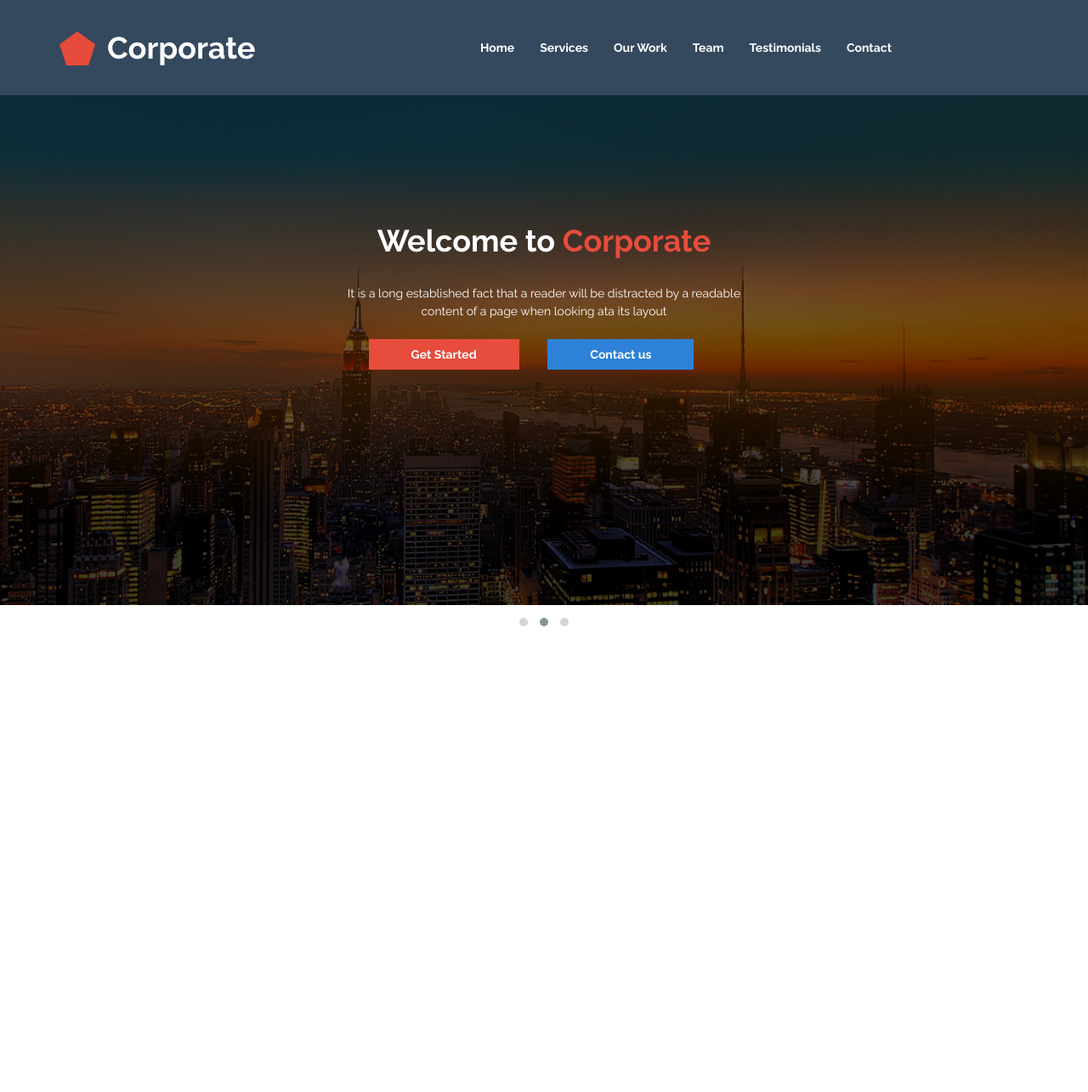
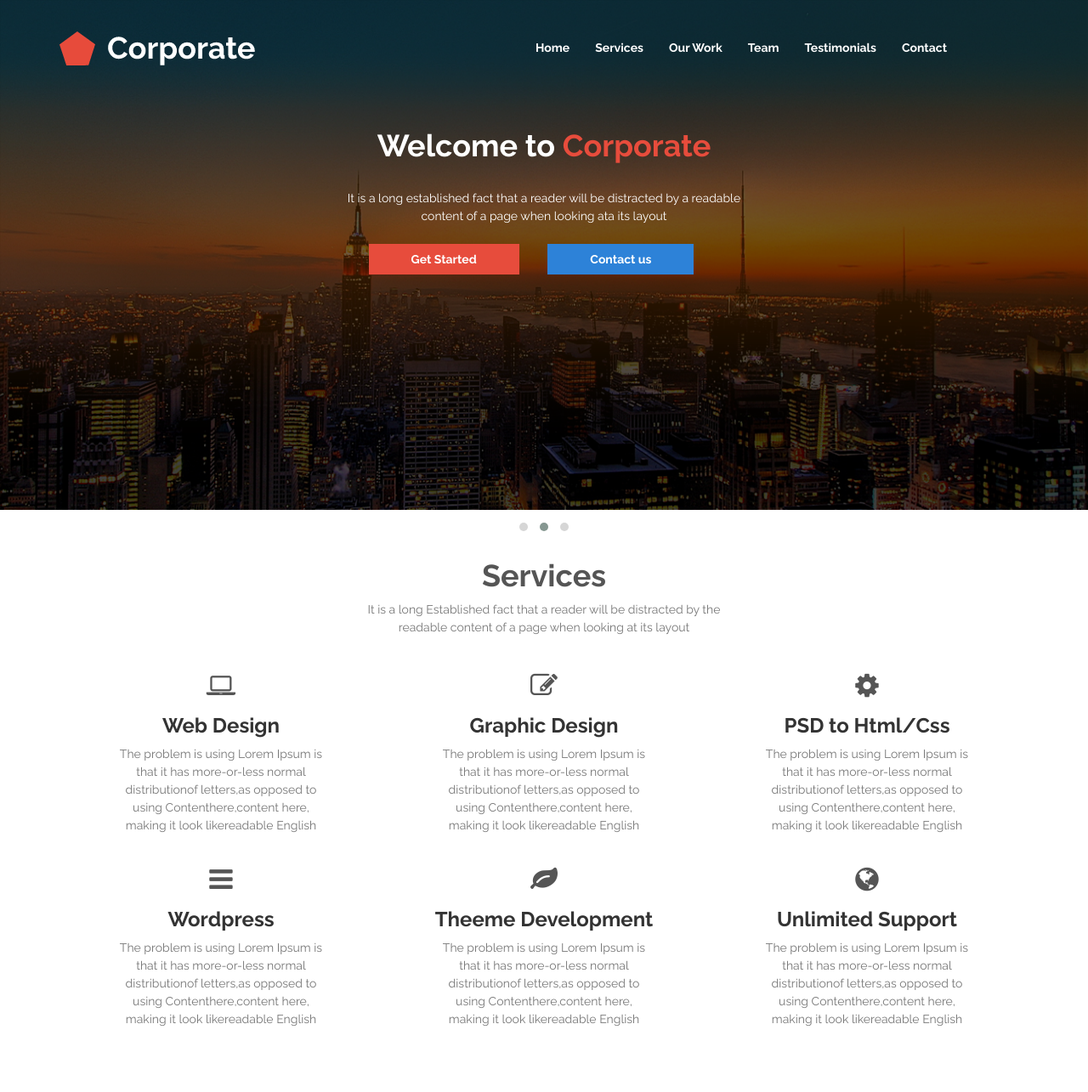
Before and after one commit to UsmanIdrees1/Corporate-Html-Template, a plain HTML site: page index.html in a window 1280 px wide. Shown: the whole page at 85% size. Drawn offline with nearby package versions, Linux system fonts and the light colour scheme.

Commit message:
Services section

```diff
--- a/Corporate Html Template/css/reset.css
+++ b/Corporate Html Template/css/reset.css
@@ -49,11 +49,12 @@ a:hover{
 }
 ul{
     list-style: none;
-    margin-left: 235px;
+    margin-left: 300px;
     display: flex;
-
-}
+    }
 ul li{
     display: inline;
-
-}
+    }
+    .section-padding{
+        padding: 56px 0px;
+    }
--- a/Corporate Html Template/js/main.js
+++ b/Corporate Html Template/js/main.js
@@ -1,4 +1,5 @@
 
+/******************************Slider Section Start********************/
 $(document).ready(function() {
 
     $("#owl-demo").owlCarousel({
@@ -20,5 +21,22 @@ $(document).ready(function() {
 
     });
 
+    /******************************Slider Section Start********************/
+
+    /******************************Fixed Header Section Start********************/
+
+    $(window).scroll(function(){
+var top=$(window).scrollTop();
+if(top>=60){
+    $("header").addClass('secondary-dark-blue-bg');
+    }
+    else{
+       if( $("header").addClass('secondary-dark-blue-bg')){
+        $("header").removeClass('secondary-dark-blue-bg');
+       }
+    }
+    });
+
+    /******************************Fixed Header Section End********************/
+
   });
-  document.getElementById("para").innerHTML="red";
--- a/index.html
+++ b/index.html
@@ -19,11 +19,11 @@
 </head>
 <body>
 
-    <!--body content-->
+    <!-------------------------body content----------------------------------------->
 
-    <!--header section-->
+    <!--------------------------header section Start--------------------------------->
 
-  <header class="secondary-dark-blue-bg">
+  <header>
     <div class="container">
         <div class="row">
             <a href="#" class="logo"><img src="Corporate Html Template/img/logo.png" alt="logo/"></a>
@@ -42,7 +42,9 @@
     </div>
 </header>
 
-<!--slider section-->
+<!-------------------------------------------Header Section End------------------------------------------->
+
+<!-------------------------------------------slider section Start------------------------------------------>
 
 
 <section id="owl-demo" class="owl-carousel owl-theme">
@@ -56,21 +58,82 @@
 <div class="img1">
     <h1 class="slider-heading" >Welcome to <span class="primary">Corporate</span></h1>
     <p>It is a long established fact that a reader will be distracted by a readable<br/>content of a page when looking ata its layout</p>
-    <a class="primary-bg" href="#">Get Started</a>
-    <a class="secondary-sky-blue-bg" href="#">Contact us</a>
+    <a class="primary-bg cta1" href="#">Get Started</a>
+    <a class="secondary-sky-blue-bg cta2" href="#">Contact us</a>
 </div>
 
 <div class="img1">
     <h1 class="slider-heading" >Welcome to <span class="primary">Corporate</span></h1>
-    <p>It is a long established fact that a reader will be distracted by a readable<br/>content of a page when looking ata its layout</p>
-    <a class="primary-bg" href="#">Get Started</a>
-    <a class="secondary-sky-blue-bg" href="#">Contact us</a>
+    <p>It is a long established fact that a reader will be distracted by a readable<br/>content of a page when looking at its layout</p>
+    <a class="primary-bg cta1" href="#">Get Started</a>
+    <a class="secondary-sky-blue-bg cta2" href="#">Contact us</a>
 </div>
+</section>
+
+<!-------------------------------------------slider section End------------------------------------------>
+
+<!-------------------------------------------services section Start------------------------------------------>
 
 
+<section class="services section-padding">
+    <div class="services-header">
+        <h1>Services</h1>
+        <p>It is a long Established fact that a reader will be distracted by the<br/>readable content of a page when looking at its layout</p>
+    </div>
+    <div class="services-content">
+        <div class="container">
+            <div class="row">
+                <div class="col-md-4">
+                    <p><i class="fa fa-laptop"></i></p>
+                    <h3>Web Design</h3>
+                    <p>The problem is using Lorem Ipsum is<br/>that it has more-or-less normal<br/>distributionof letters,as opposed to<br/>using
+                        Contenthere,content here,<br/>making it look likereadable English</p>
+                </div>
+                <div class="col-md-4">
+                    <p><i class="fa fa-edit"></i></p>
+                    <h3>Graphic Design</h3>
+                    <p>The problem is using Lorem Ipsum is<br/>that it has more-or-less normal<br/>distributionof letters,as opposed to<br/>using
+                        Contenthere,content here,<br/>making it look likereadable English</p>
+                </div>
+                <div class="col-md-4">
+                    <p><i class="fa fa-cog"></i></p>
+                    <h3>PSD to Html/Css</h3>
+                    <p>The problem is using Lorem Ipsum is<br/>that it has more-or-less normal<br/>distributionof letters,as opposed to<br/>using
+                    Contenthere,content here,<br/>making it look likereadable English</p>
+                </div>
+            </div>
+            <br/>
+            <div class="row">
+                <div class="col-md-4">
+                    <p><i class="fa fa-bars"></i></p>
+                    <h3>Wordpress</h3>
+                    <p>The problem is using Lorem Ipsum is<br/>that it has more-or-less normal<br/>distributionof letters,as opposed to<br/>using
+                        Contenthere,content here,<br/>making it look likereadable English</p>
+                </div>
+                <div class="col-md-4">
+                    <p><i class="fa fa-leaf"></i></p>
+                    <h3>Theeme Development</h3>
+                    <p>The problem is using Lorem Ipsum is<br/>that it has more-or-less normal<br/>distributionof letters,as opposed to<br/>using
+                        Contenthere,content here,<br/>making it look likereadable English</p>
+                </div>
+                <div class="col-md-4">
+                    <p><i class="fa fa-globe"></i></p>
+                    <h3>Unlimited Support</h3>
+                    <p>The problem is using Lorem Ipsum is<br/>that it has more-or-less normal<br/>distributionof letters,as opposed to<br/>using
+                    Contenthere,content here,<br/>making it look likereadable English</p>
+                </div>
+            </div>
+        </div>
+    </div>
 </section>
 
-    <!--javascript content-->
+<!-------------------------------------------Services Section End------------------------------------------>
+
+<!-------------------------------------------Portfolio section Start------------------------------------------>
+
+
+    <!-------------------------------------------JavaScript Content------------------------------------------>
+
 
     <script src="https://ajax.googleapis.com/ajax/libs/jquery/3.5.1/jquery.min.js"></script>
     <script  src="Corporate Html Template/js/bootstrap.min.js" ></script>
--- a/style.css
+++ b/style.css
@@ -1,9 +1,12 @@
+
+/******************************Header Section Start********************/
 header{
     color: #fff;
     height: 112px;
-
-
     line-height: 112px;
+    position: fixed;
+    z-index: 100;
+    width: 100%;
 }
 header a.logo{
     float: left;
@@ -30,23 +33,21 @@ header nav ul li a:hover, header nav ul li a:focus{
     text-decoration: none;
 }
 
-/********* Slider Section ************/
+/******************************Header Section End********************/
+
+/******************************Slider Section Start********************/
 
 #owl-demo,#owl-demo div{
-
     width: 100%;
     text-align: center;
     height: 600px;
     color:#fff;
-
-}
+   }
 #owl-demo div h1.slider-heading{
     margin-bottom: 30px;
     margin-top: 150px;
     color: #fff;
-
-
-}
+    }
 #owl-demo div p{
     margin-bottom: 30px;
 }
@@ -77,3 +78,22 @@ border-radius: 5px;
     background-size: 100% 100%;
     position: fixed;
 }
+
+/******************************Slider Section End********************/
+
+/******************************Services Section Start********************/
+
+.services{
+    text-align: center;
+}
+.services .services-content i{
+    font-size: 32px;
+    color: #555;
+}
+.services-header{
+    margin-bottom: 42px;
+}
+
+/******************************Services Section End********************/
+
+/******************************Portfolio Section Start********************/
```
